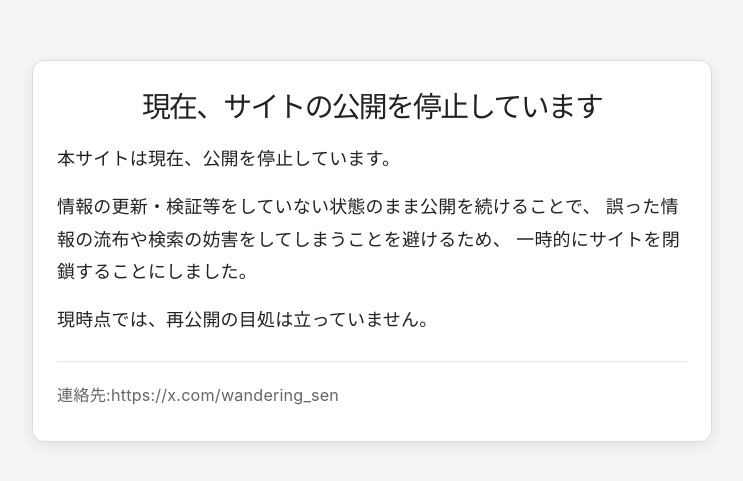
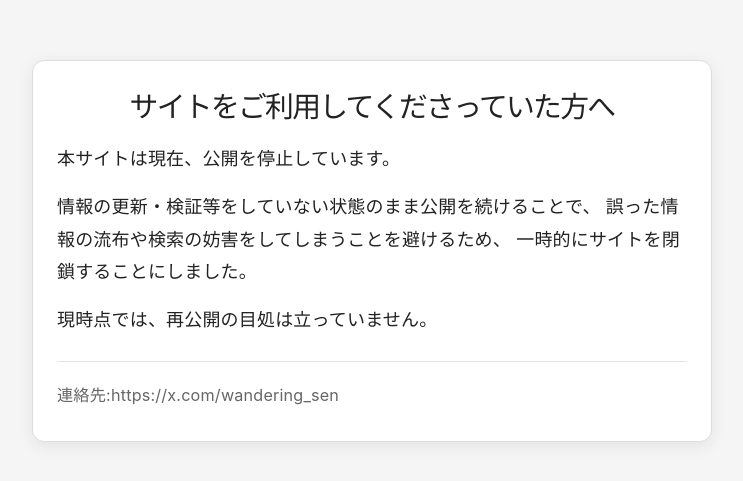
Before and after one commit to ummmm300/support-card-web, a React (Vite) app: page / in a window 1280 px wide. Shown: the part 149-630 px from the top of the page, without its empty margins (268-1011 px from the left). Built offline with nearby package versions, Linux system fonts and the light colour scheme.

Commit message:
temporarily close site

```diff
--- a/src/App.jsx
+++ b/src/App.jsx
@@ -35,7 +35,7 @@ function App() {
             textAlign: "center",
           }}
         >
-          現在、サイトの公開を停止しています
+          サイトをご利用してくださっていた方へ
         </h1>
 
         <p
```
